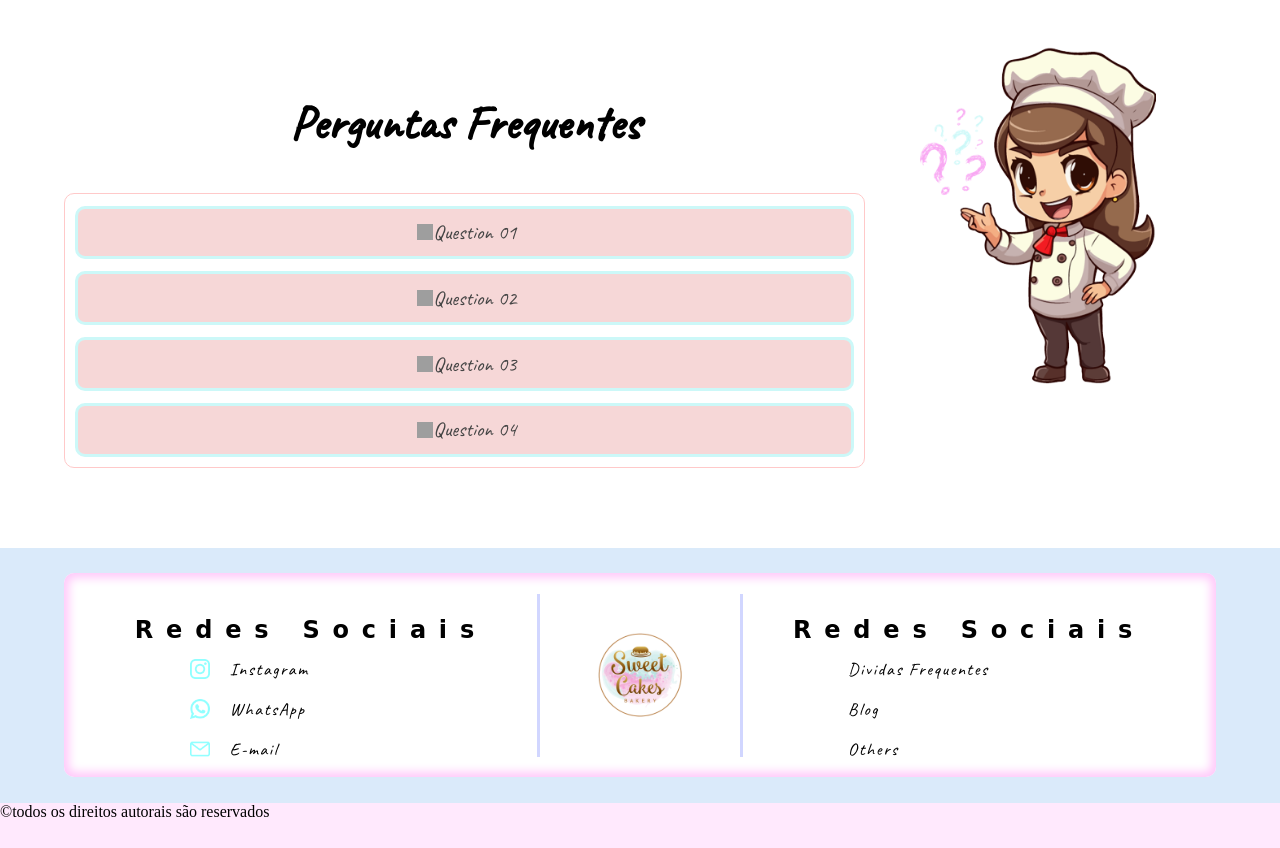
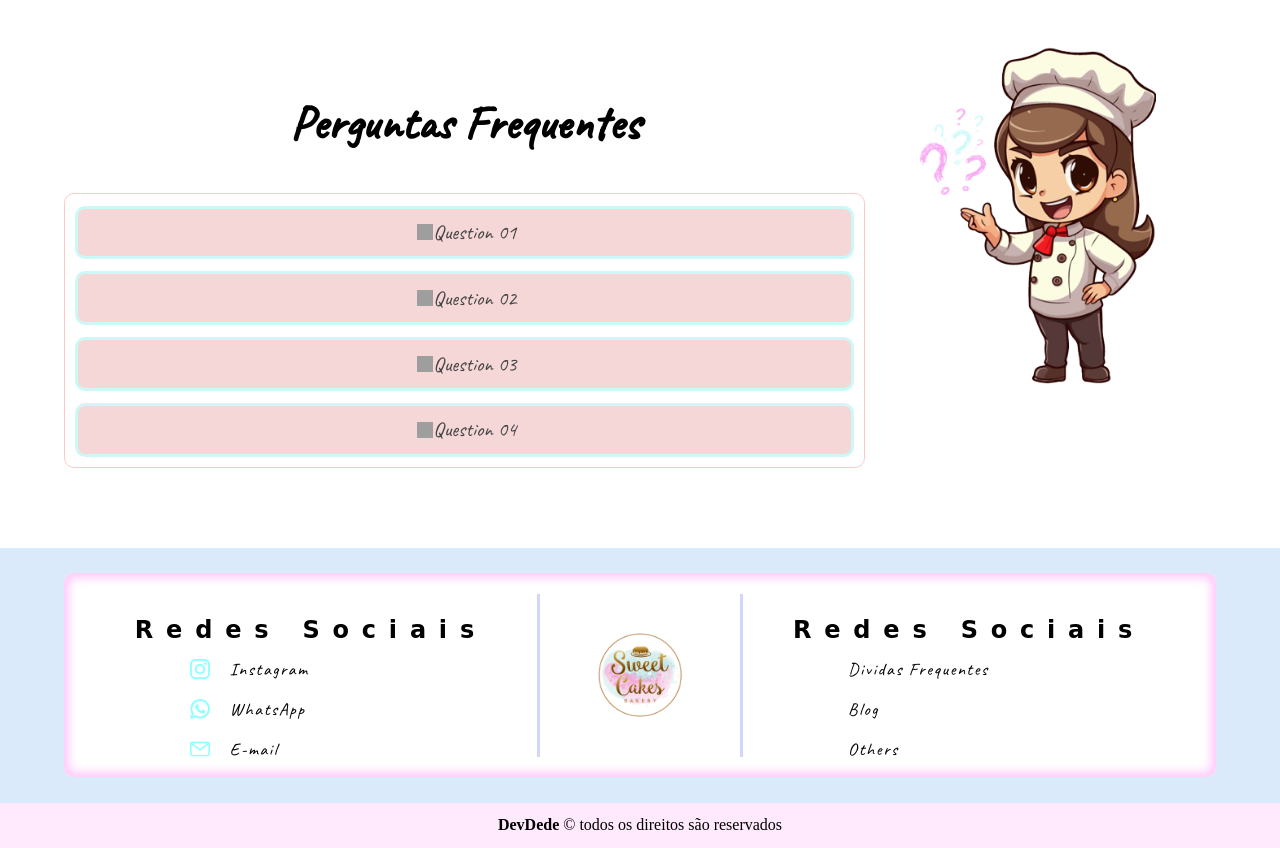
Before and after one commit to Deividhsn/confeitoartesanal, a plain HTML site: page index.html in a window 1280 px wide. Shown: the part 2674-3522 px from the top of the page. Drawn offline with nearby package versions, Linux system fonts and the light colour scheme; grey boxes are pictures that could not be loaded; a web font is replaced by a local one.

Commit message:
Atualização CopyRight

```diff
--- a/assets/css/style.css
+++ b/assets/css/style.css
@@ -627,6 +627,14 @@ footer{
     height: 15%;
     width: 100%;
     background-color: #ffe9fd;
+    display: flex;
+    flex-direction: column;
+    align-items: center;
+    justify-content: center;
+
+}
+.finish p{
+
 }
 
 .start figure{
--- a/index.html
+++ b/index.html
@@ -295,7 +295,7 @@
 
         </div>
         <div class="finish">
-            <p> &copy;todos os direitos autorais são reservados</p>
+            <p><b>DevDede </b>&copy; todos os direitos são reservados</p>
 
         </div>
 
```
Also changed, not shown: products.html (+1 -1 lines).
